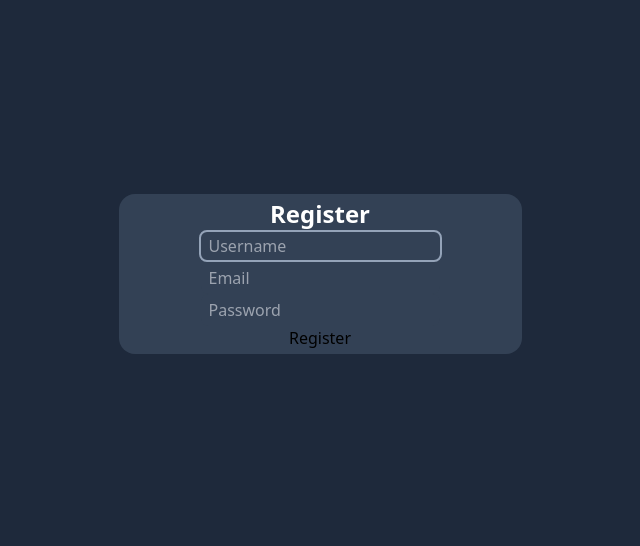
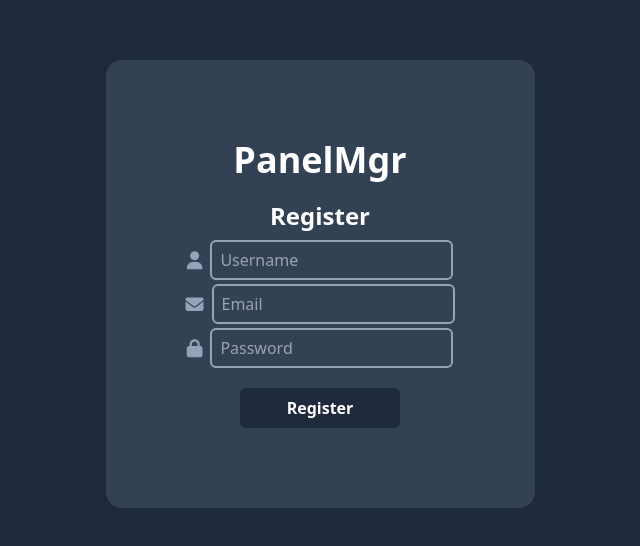
Before and after one commit to PanelManager/panel, a website: page views/auth/register.html in a window 1280 px wide. Shown: the part 126-672 px from the top of the page, without its empty margins (320-960 px from the left). Drawn offline with nearby package versions, Linux system fonts and the light colour scheme; files that its build step writes are made by us from their sources.

Commit message:
register with tailwind done

```diff
--- a/views/auth/register.html
+++ b/views/auth/register.html
@@ -2,23 +2,33 @@
 
 {% block head %}
 <title>PanelMgr | Register</title>
-<link rel="stylesheet" href="/css/tailwind.css">
+<link rel="stylesheet" href="https://cdnjs.cloudflare.com/ajax/libs/font-awesome/6.5.2/css/all.min.css" integrity="sha512-SnH5WK+bZxgPHs44uWIX+LLJAJ9/2PkPKZ5QiAj6Ta86w+fsb2TkcmfRyVX3pBnMFcV7oQPJkl9QevSCWr3W6A==" crossorigin="anonymous" referrerpolicy="no-referrer" />
 {% endblock %}
 
 {% block content %}
 <div class="w-screen h-screen flex flex-col items-center justify-center bg-slate-800">
     {% if registerError.length > 0 %}
-    <div class="w-64 p-3 bg-slate-600 text-white font-bold rounded-2xl flex flex-col items-center border-2 border-red-500 ">
+    <div class="p-3 bg-slate-600 text-white font-bold rounded-2xl flex flex-col items-center border-2 border-red-500">
         {{ registerError }}
     </div>
     {% endif %}
-    <div class="h-1/6 p-20 bg-slate-700 flex flex-col items-center justify-center rounded-2xl">
-        <p class="text-2xl text-white font-bold">Register</p>
+    <div class="p-20 bg-slate-700 flex flex-col items-center justify-center rounded-2xl mt-5">
+        <h1 class="text-4xl text-white font-bold mb-5">PanelMgr</h1>
+        <p class="text-2xl text-white font-bold mb-2">Register</p>
         <form class="flex flex-col items-center" action="/auth/register" method="post">
-            <input class="rounded-lg h-8 pl-2 bg-slate-700 border-2 border-slate-400 text-white" type="text" placeholder="Username" id="username" name="username" required>
-            <input class="rounded-lg h-8 pl-2 bg-slate-700 text-white" type="email" placeholder="Email" id="email" name="email" required>
-            <input class="rounded-lg h-8 pl-2 bg-slate-700 text-white" type="password" placeholder="Password" id="password" name="password" required>
-            <button type="submit">Register</button>
+            <div class="flex flex-row items-center">
+                <label for="username" class="text-slate-400 text-lg mr-2"><i class="fa-solid fa-user"></i></label>
+                <input class="rounded-md h-10 pl-2 bg-slate-700 border-2 border-slate-400 text-white" type="text" placeholder="Username" id="username" name="username" required>
+            </div>
+            <div class="flex flex-row items-center mt-1">
+                <label for="email" class="text-slate-400 text-lg mr-2"><i class="fa-solid fa-envelope"></i></label>
+                <input class="rounded-md h-10 pl-2 bg-slate-700 border-2 border-slate-400 text-white" type="email" placeholder="Email" id="email" name="email" required>
+            </div>
+            <div class="flex flex-row items-center mt-1">
+                <label for="password" class="text-slate-400 text-lg mr-2"><i class="fa-solid fa-lock"></i></label>
+                <input class="rounded-md h-10 pl-2 bg-slate-700 border-2 border-slate-400 text-white" type="password" placeholder="Password" id="password" name="password" required>
+            </div>
+            <button class="bg-slate-800 hover:bg-slate-600 duration-300 text-white font-bold rounded-md h-10 w-40 mt-5" type="submit">Register</button>
         </form>
     </div>
 </div>
```
